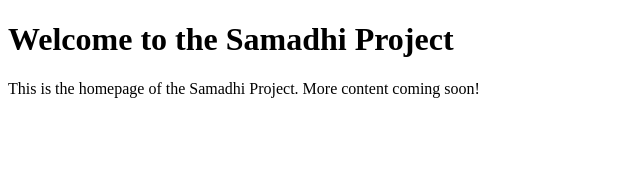
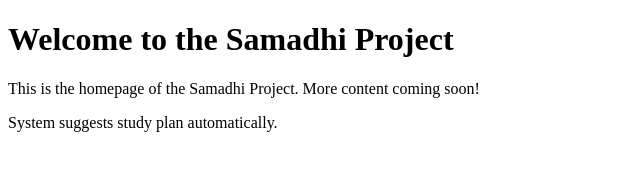
Before and after one commit to samadhi-dewmini/samadhiProject, a plain HTML site: page index.html in a window 1280 px wide. Shown: the whole page, without its empty margins (0-640 px from the left). Drawn offline with Linux system fonts and the light colour scheme.

Commit message:
Update index.html

```diff
--- a/index.html
+++ b/index.html
@@ -14,6 +14,8 @@
         <h1>Welcome to the Samadhi Project</h1>
         <p>This is the homepage of the Samadhi Project. More content coming soon!</p>
 
+        <p>System suggests study plan automatically.</p>
+
     </main>
 
 </body>
```
